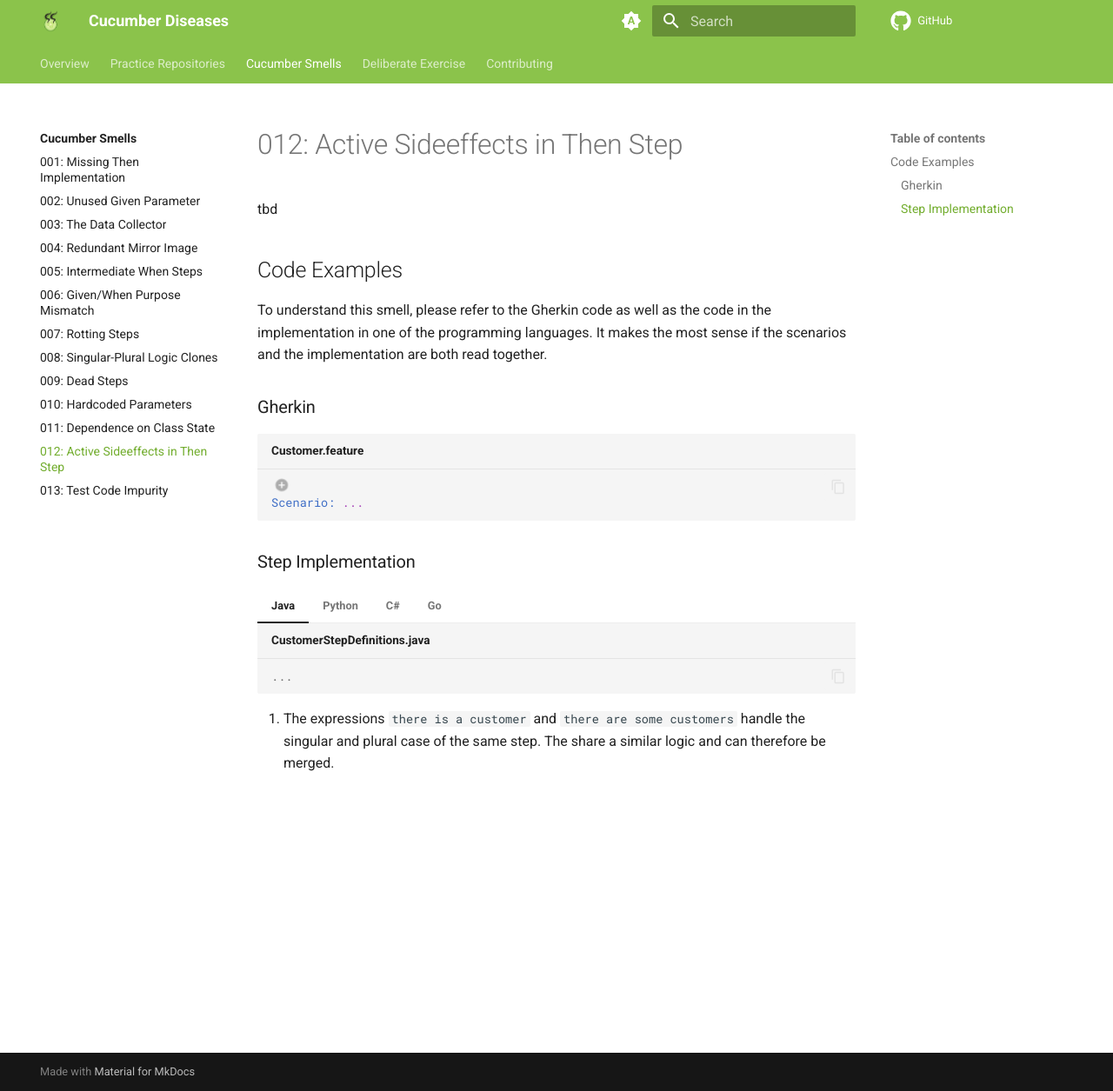
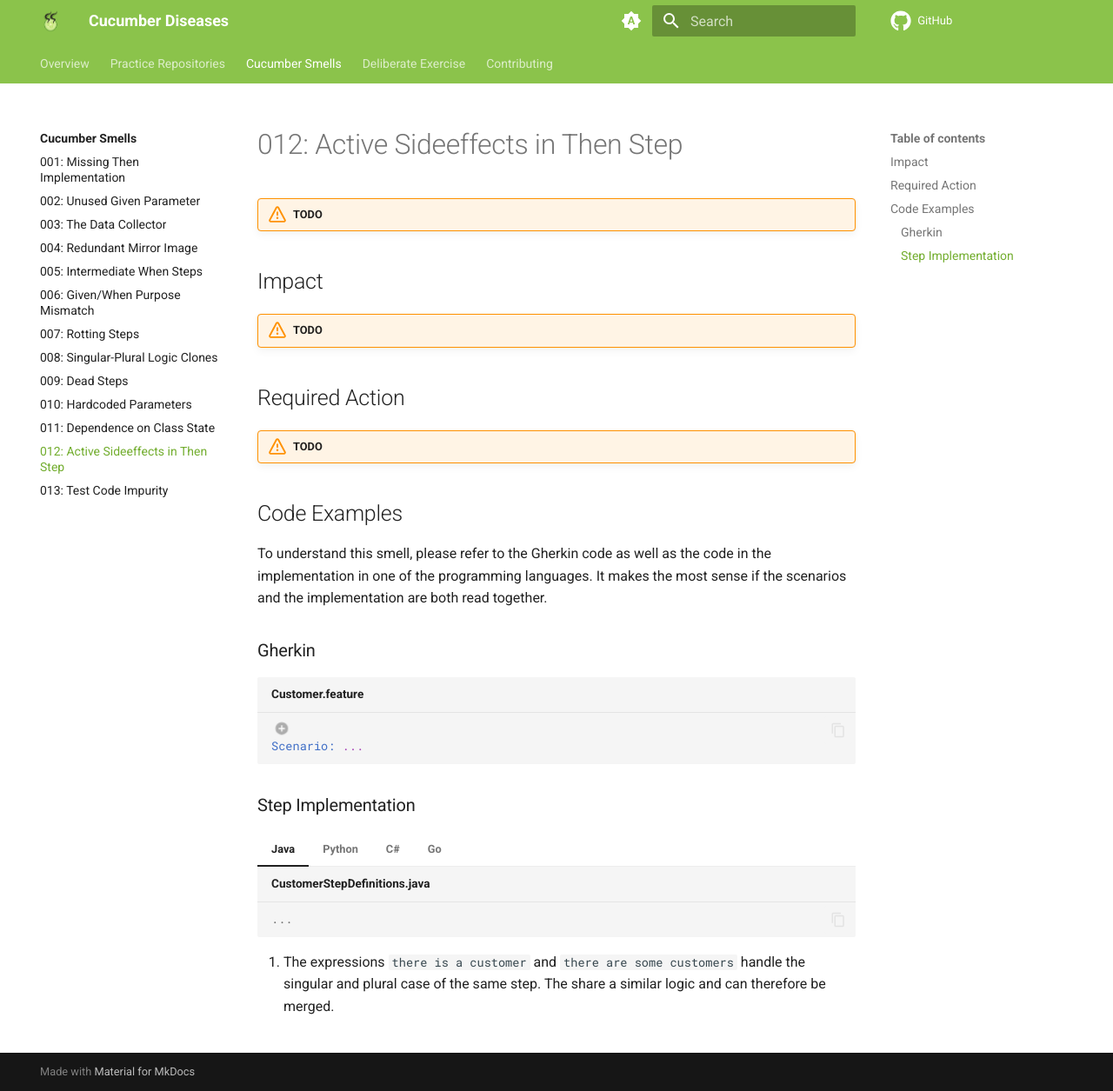
Before and after one commit to Cucumber-Diseases/cucumber-diseases.github.io, an MkDocs documentation site: the page built from docs/smells/012-active-sideeffects-in-then-step.md, in a window 1280 px wide and 1255 px high. Shown: the whole window at 87% size. Built offline with MkDocs 1.6.1 and Material for MkDocs 9.7.7, drawn with Linux system fonts in a browser that asks for light colours.

Commit message:
add missing chapters

```diff
--- a/docs/smells/012-active-sideeffects-in-then-step.md
+++ b/docs/smells/012-active-sideeffects-in-then-step.md
@@ -1,7 +1,11 @@
 # 012: Active Sideeffects in Then Step
-tbd
+!!! warning "TODO"
 
+## Impact
 
+!!! warning "TODO"
+## Required Action
+!!! warning "TODO"
 
 
 ## Code Examples
```
